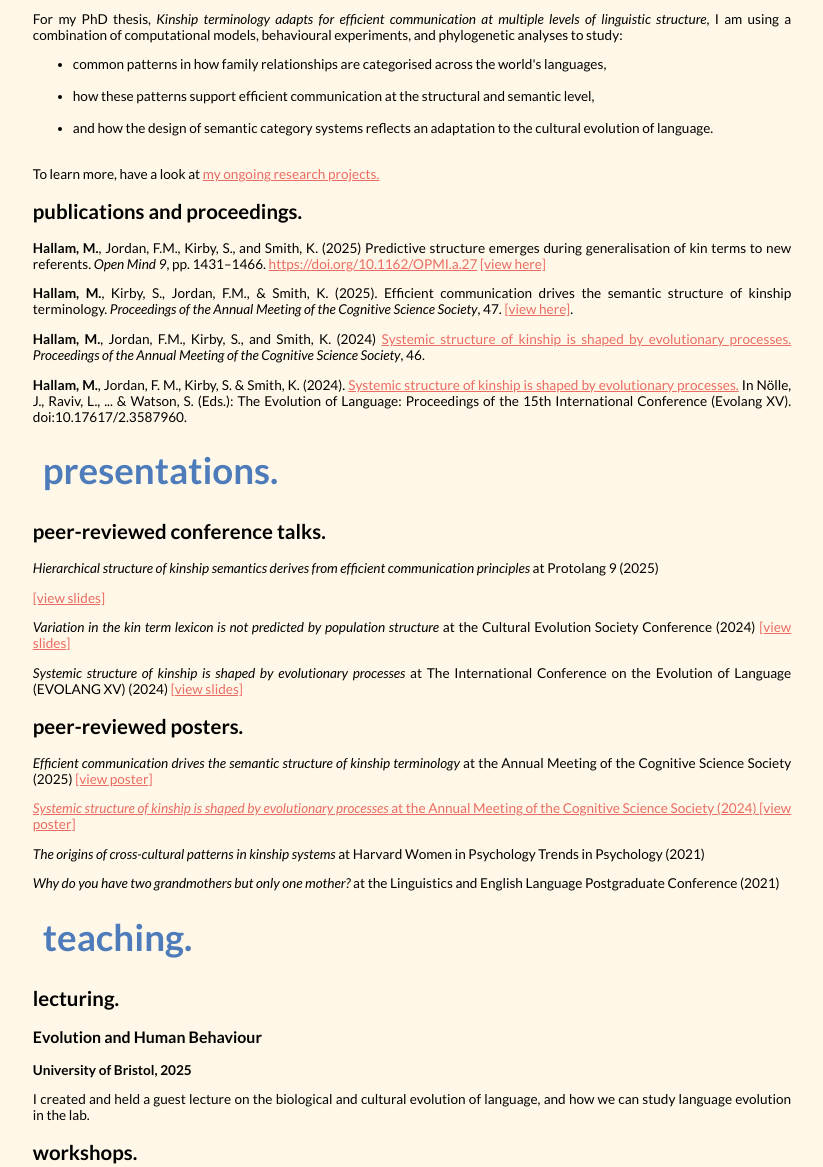
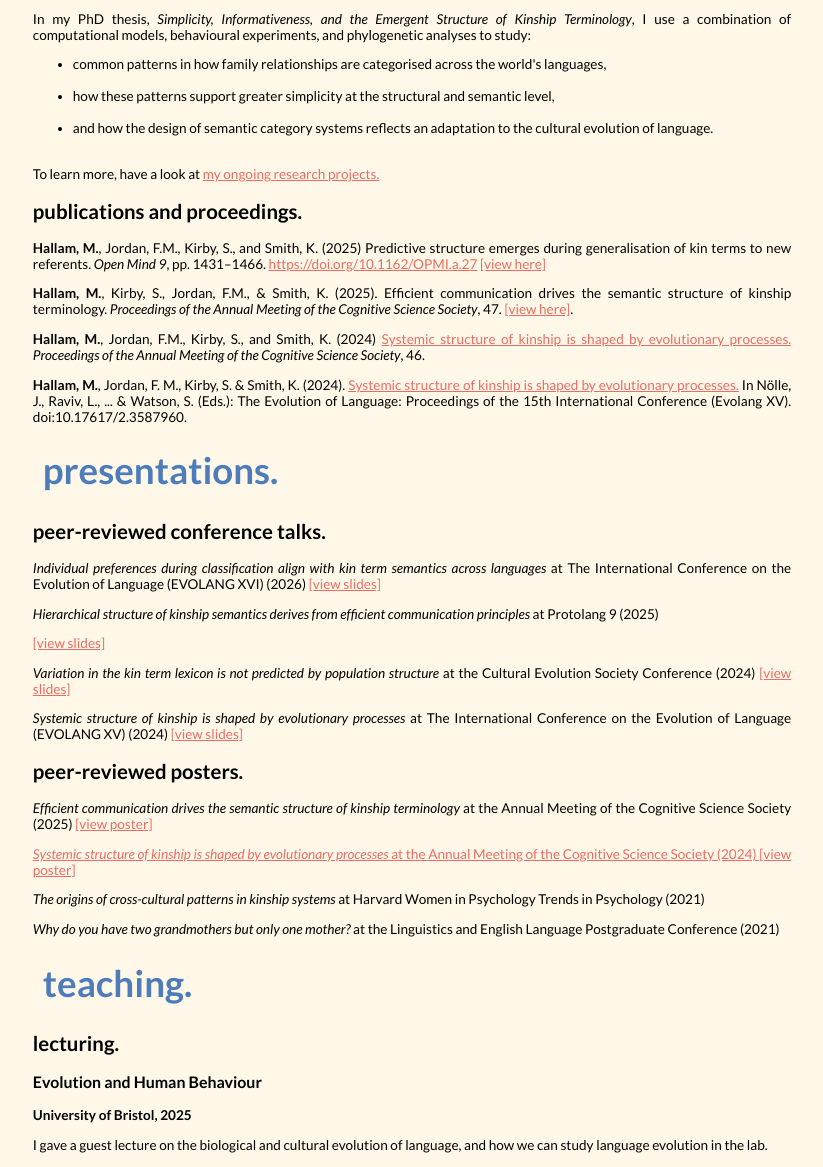
Before and after one commit to maisyhallam/maisyhallam.github.io, a plain HTML site: page cv.html in a window 1280 px wide. Shown: the part 364-1531 px from the top of the page, without its empty margins (228-1051 px from the left). Drawn offline with Linux system fonts and the light colour scheme; a script that the page names is missing.

Commit message:
Update cv.html

```diff
--- a/cv.html
+++ b/cv.html
@@ -26,12 +26,12 @@
     <div class='bodytext'>
       <h1>research.</h1>
 
-      <p>For my PhD thesis, <i>Kinship terminology adapts for efficient communication at multiple levels of linguistic structure</i>, I am using a combination of computational models, behavioural experiments, and phylogenetic analyses to study:
+      <p>In my PhD thesis, <i>Simplicity, Informativeness, and the Emergent Structure of Kinship Terminology</i>, I use a combination of computational models, behavioural experiments, and phylogenetic analyses to study:
 
          <ul>
     <li>common patterns in how family relationships are categorised across the world's languages,</li>
            <br>
-    <li>how these patterns support efficient communication at the structural and semantic level,</li>
+    <li>how these patterns support greater simplicity at the structural and semantic level,</li>
            <br>
     <li>and how the design of semantic category systems reflects an adaptation to the cultural evolution of language.</li>
   </ul>
@@ -48,6 +48,7 @@
       <h1>presentations.</h1>
 
       <h2>peer-reviewed conference talks.</h2>
+      <p> <i>Individual preferences during classification align with kin term semantics across languages</i> at The International Conference on the Evolution of Language (EVOLANG XVI) (2026) <a href='evolang_slides_26.pdf'>[view slides]</a></p>
       <p> <i>Hierarchical structure of kinship semantics derives from efficient communication principles</i> at Protolang 9 (2025)</p> <a href='protolang_slides.pdf'>[view slides]</a></p>
       <p> <i>Variation in the kin term lexicon is not predicted by population structure</i> at the Cultural Evolution Society Conference (2024) <a href='ces_slides.pdf'>[view slides]</a></p>
       <p> <i>Systemic structure of kinship is shaped by evolutionary processes</i> at The International Conference on the Evolution of Language (EVOLANG XV) (2024) <a href='evolang_slides.pdf'>[view slides]</a></p>
@@ -63,7 +64,7 @@
       <h2>lecturing.</h2>
       <h3>Evolution and Human Behaviour</h3>
       <b>University of Bristol, 2025</b>
-      <p>I created and held a guest lecture on the biological and cultural evolution of language, and how we can study language evolution in the lab.</p>
+      <p>I gave a guest lecture on the biological and cultural evolution of language, and how we can study language evolution in the lab.</p>
 
       <h2>workshops.</h2>
         <h3>Time-travelling with statistics: an introduction to phylogenetic comparative methods for linguists</h3>
```
